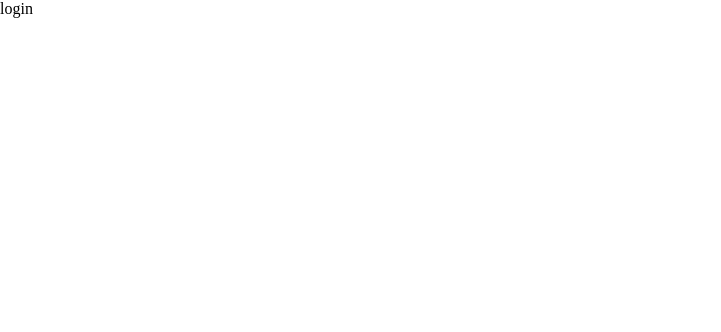
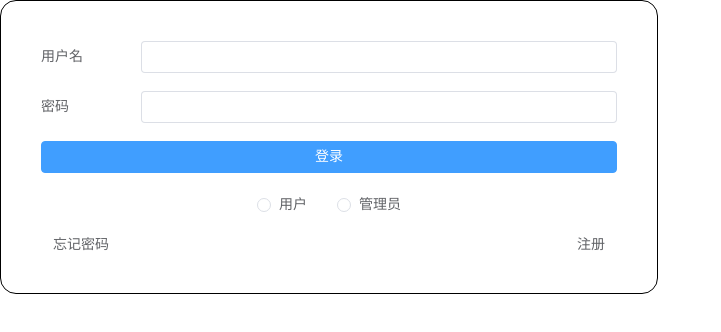
Before and after one commit to Lzzzs/gym, a Vue app in the folder gym-management-front/: page /login in a window 1280 px wide. Shown: the top 332 px of the page, without its empty margins (0-721 px from the left). Built offline with nearby package versions, Linux system fonts and the light colour scheme.

Commit message:
feat: :sparkles: 完成了登录表单的制作

```diff
--- /dev/null
+++ b/gym-management-front/auto-imports.d.ts
@@ -0,0 +1,5 @@
+// Generated by 'unplugin-auto-import'
+export {}
+declare global {
+
+}
--- /dev/null
+++ b/gym-management-front/components.d.ts
@@ -0,0 +1,20 @@
+// generated by unplugin-vue-components
+// We suggest you to commit this file into source control
+// Read more: https://github.com/vuejs/core/pull/3399
+import '@vue/runtime-core'
+
+export {}
+
+declare module '@vue/runtime-core' {
+  export interface GlobalComponents {
+    ElButton: typeof import('element-plus/es')['ElButton']
+    ElForm: typeof import('element-plus/es')['ElForm']
+    ElFormItem: typeof import('element-plus/es')['ElFormItem']
+    ElInput: typeof import('element-plus/es')['ElInput']
+    ElLink: typeof import('element-plus/es')['ElLink']
+    ElRadio: typeof import('element-plus/es')['ElRadio']
+    ElRadioGroup: typeof import('element-plus/es')['ElRadioGroup']
+    RouterLink: typeof import('vue-router')['RouterLink']
+    RouterView: typeof import('vue-router')['RouterView']
+  }
+}
--- a/gym-management-front/package.json
+++ b/gym-management-front/package.json
@@ -11,6 +11,7 @@
   "dependencies": {
     "@types/nprogress": "^0.2.0",
     "axios": "^1.2.3",
+    "element-plus": "^2.2.28",
     "normalize.css": "^8.0.1",
     "nprogress": "^0.2.0",
     "pinia": "^2.0.28",
@@ -23,6 +24,8 @@
     "less": "^4.1.3",
     "typescript": "^4.9.3",
     "unocss": "^0.49.0",
+    "unplugin-auto-import": "^0.12.2",
+    "unplugin-vue-components": "^0.22.12",
     "vite": "^4.0.0",
     "vue-tsc": "^1.0.11"
   }
--- a/gym-management-front/src/App.vue
+++ b/gym-management-front/src/App.vue
@@ -1,7 +1,5 @@
 <template>
-  <RouterView />
+  <div class="h-screen">
+    <RouterView />
+  </div>
 </template>
-
-<script setup lang="ts"></script>
-
-<style scoped lang="less"></style>
--- a/gym-management-front/src/network/user/index.ts
+++ b/gym-management-front/src/network/user/index.ts
@@ -1,9 +1,5 @@
 import instance from '../index';
-
-interface IData {
-  a: number;
-  b: string;
-}
+import { IData } from './type';
 
 const test = instance<IData>({
   method: 'get',
--- /dev/null
+++ b/gym-management-front/src/network/user/type.ts
@@ -0,0 +1,4 @@
+export interface IData {
+  a: number;
+  b: string;
+}
--- a/gym-management-front/src/pages/login/login.vue
+++ b/gym-management-front/src/pages/login/login.vue
@@ -1,7 +1,60 @@
 <template>
-  <div class="flex self-start">login</div>
+  <div class="h-screen">
+    <div class="login-page flexc h-screen">
+      <div
+        class="login-form p-10 border border-solid border-color-black border-rd-4 max-w-xl b-neutral"
+      >
+        <el-form :model="loginForm" label-width="100px" label-position="left">
+          <el-form-item label="用户名">
+            <el-input v-model="loginForm.username" />
+          </el-form-item>
+          <el-form-item label="密码">
+            <el-input v-model="loginForm.password" />
+          </el-form-item>
+          <el-button @click="handleLogin" type="primary" class="login-btn"
+            >登录</el-button
+          >
+          <el-radio-group
+            v-model="loginForm.role"
+            class="flex justify-center mt"
+            style="width: 100%"
+          >
+            <el-radio label="2">用户</el-radio>
+            <el-radio label="1">管理员</el-radio>
+          </el-radio-group>
+          <!-- <input type="radio" value="1" name="role">管理员</input> -->
+          <div class="flex justify-between pl-3 pr-3 mt">
+            <el-link :underline="false">忘记密码</el-link>
+            <el-link :underline="false">注册</el-link>
+          </div>
+        </el-form>
+      </div>
+    </div>
+  </div>
 </template>
 
-<script setup lang="ts"></script>
+<script setup lang="ts">
+import { reactive } from 'vue';
+interface ILoginForm {
+  username: string;
+  password: string;
+  // 1 管理员 2 用户
+  role: 1 | 2;
+}
 
-<style lang="less" scoped></style>
+const loginForm = reactive<ILoginForm>({
+  username: '',
+  password: '',
+  role: 2,
+});
+
+const handleLogin = () => {
+  console.log('login', loginForm);
+};
+</script>
+
+<style lang="less" scoped>
+.login-btn {
+  width: 100%;
+}
+</style>
--- a/gym-management-front/tsconfig.json
+++ b/gym-management-front/tsconfig.json
@@ -21,6 +21,7 @@
       "pages": ["src/pages"],
       "hooks": ["src/hooks"]
     },
+    "types": ["element-plus/global"]
   },
   "include": ["src/**/*.ts", "src/**/*.d.ts", "src/**/*.tsx", "src/**/*.vue"],
   "references": [{ "path": "./tsconfig.node.json" }]
--- a/gym-management-front/vite.config.ts
+++ b/gym-management-front/vite.config.ts
@@ -1,7 +1,13 @@
 import { defineConfig } from 'vite';
 import { resolve } from 'path';
 import vue from '@vitejs/plugin-vue';
+
 import UnoCSS from 'unocss/vite';
+import { presetUno, presetMini } from 'unocss';
+
+import AutoImport from 'unplugin-auto-import/vite';
+import Components from 'unplugin-vue-components/vite';
+import { ElementPlusResolver } from 'unplugin-vue-components/resolvers';
 
 // https://vitejs.dev/config/
 
@@ -20,5 +26,19 @@
       hooks: resolveAlias('./src/hooks'),
     },
   },
-  plugins: [vue(), UnoCSS()],
+  plugins: [
+    vue(),
+    UnoCSS({
+      presets: [presetUno(), presetMini()],
+      shortcuts: {
+        flexc: 'flex justify-center items-center',
+      },
+    }),
+    AutoImport({
+      resolvers: [ElementPlusResolver()],
+    }),
+    Components({
+      resolvers: [ElementPlusResolver()],
+    }),
+  ],
 });
```
Also changed, not shown: 1 other file (tests, documents, lock files or other folders).
